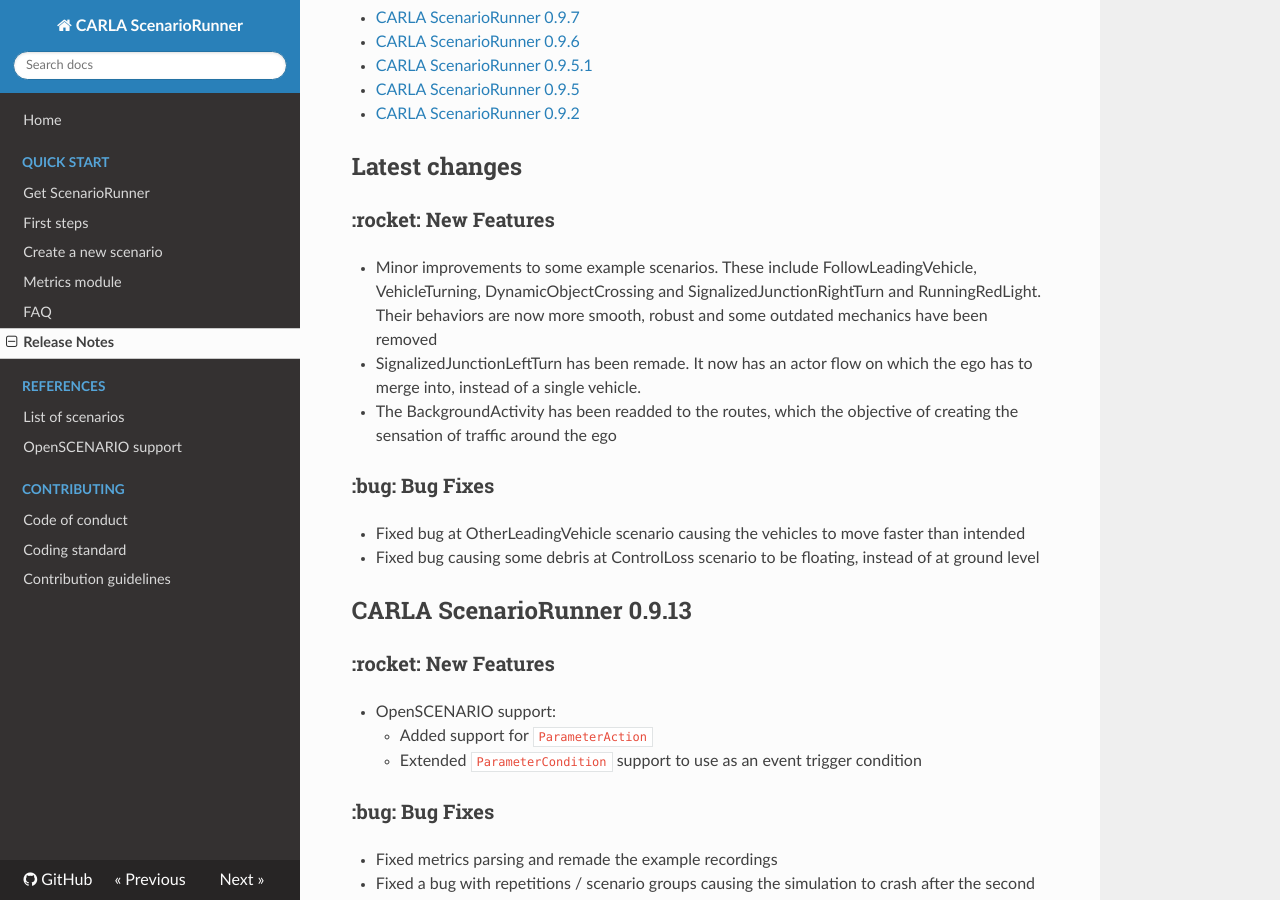
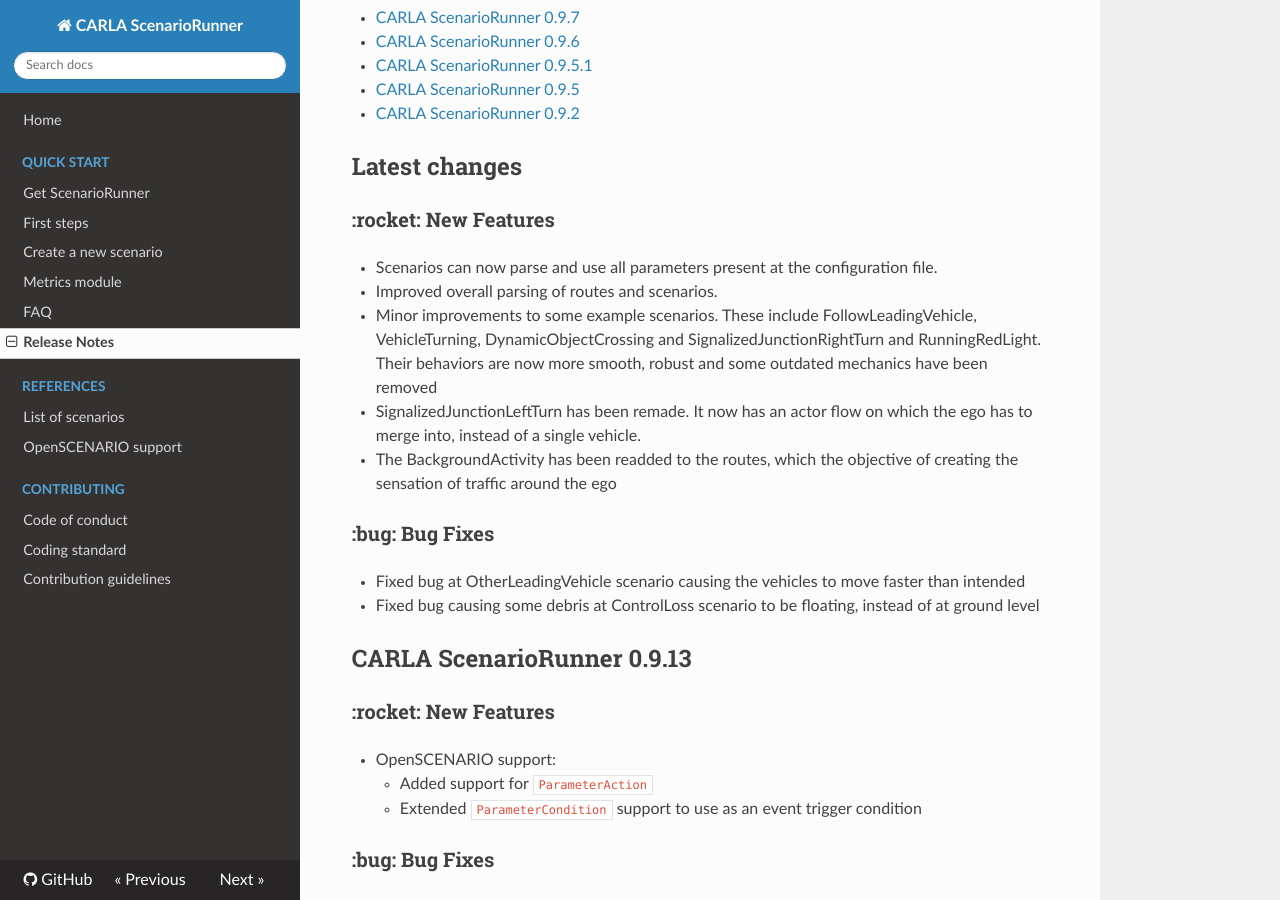
Before and after one commit to carla-simulator/scenario_runner, an MkDocs documentation site: the page built from Docs/CHANGELOG.md, in a window 1280 px wide and 900 px high, scrolled down 317 px. Built offline with MkDocs 1.6.1, drawn with Linux system fonts in a browser that asks for light colours; nearby versions of some CDN libraries.

Commit message:
CHANGELOG

```diff
--- a/Docs/CHANGELOG.md
+++ b/Docs/CHANGELOG.md
@@ -14,6 +14,8 @@
 
 ## Latest changes
 ### :rocket: New Features
+* Scenarios can now parse and use all parameters present at the configuration file.
+* Improved overall parsing of routes and scenarios.
 * Minor improvements to some example scenarios. These include FollowLeadingVehicle, VehicleTurning, DynamicObjectCrossing and SignalizedJunctionRightTurn and RunningRedLight. Their behaviors are now more smooth, robust and some outdated mechanics have been removed
 * SignalizedJunctionLeftTurn has been remade. It now has an actor flow on which the ego has to merge into, instead of a single vehicle.
 * The BackgroundActivity has been readded to the routes, which the objective of creating the sensation of traffic around the ego
```
